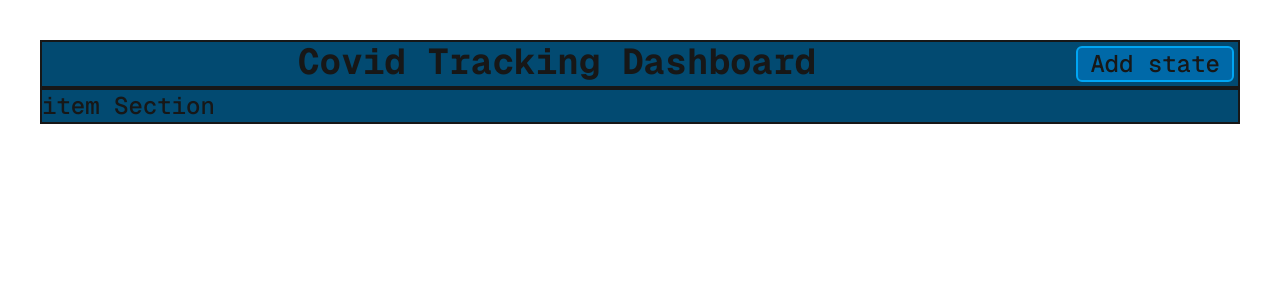
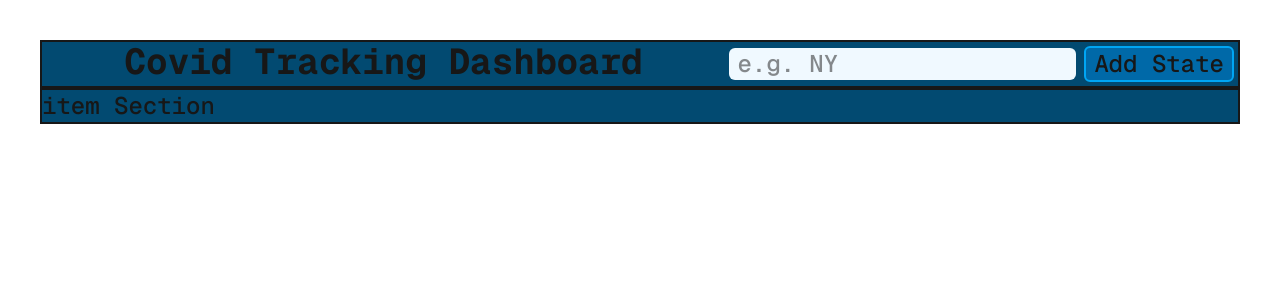
Before and after one commit to ehouse3/Covid-Tracker, a Next.js app in the folder covid-dashboard/: page / in a window 1280 px wide. Shown: the top 300 px of the page. Built offline with nearby package versions, Linux system fonts and the light colour scheme.

Commit message:
Add State form

```diff
--- a/covid-dashboard/app/layout.tsx
+++ b/covid-dashboard/app/layout.tsx
@@ -1,11 +1,6 @@
 import type { Metadata } from "next";
-import { Geist, Geist_Mono } from "next/font/google";
+import { Geist_Mono } from "next/font/google";
 import "./globals.css";
-
-const geistSans = Geist({
-  variable: "--font-geist-sans",
-  subsets: ["latin"],
-});
 
 const geistMono = Geist_Mono({
   variable: "--font-geist-mono",
--- a/covid-dashboard/app/page.tsx
+++ b/covid-dashboard/app/page.tsx
@@ -91,18 +91,38 @@ export default function Dashboard() {
     }
   }
 
+  const acceptStates = [
+  "AK", "AL", "AR", "AS", "AZ", "CA", "CO", "CT", "DC", "DE",
+  "FL", "GA", "GU", "HI", "IA", "ID", "IL", "IN", "KS", "KY",
+  "LA", "MA", "MD", "ME", "MI", "MN", "MO", "MP", "MS", "MT",
+  "NC", "ND", "NE", "NH", "NJ", "NM", "NV", "NY", "OH", "OK",
+  "OR", "PA", "PR", "RI", "SC", "SD", "TN", "TX", "UT", "VA",
+  "VI", "VT", "WA", "WI", "WV", "WY" ];
+  function handleSubmit(e:React.FormEvent<HTMLFormElement>) {
+    e.preventDefault();
+    const formData = new FormData(e.currentTarget);
+    const stateAbbrev = (formData.get("stateAbbrev") as string).toUpperCase();
+
+    if(acceptStates.includes(stateAbbrev)) {
+      addState({ id: undefined, abbrev: stateAbbrev });
+    }
+  }
+
   return (
     <main className="flex flex-row flex-wrap items-center mx-10 my-10 bg-sky-900 text-2xl font-mono font-medium tracking-normal">
       <div className="flex flex-row basis-full justify-between border-2">
         <div></div>
         <h1 className="text-4xl font-bold">Covid Tracking Dashboard</h1>
         <div>
-          <button
-            className="px-3 m-1 border-2 rounded-md border-sky-500 bg-sky-700 hover:bg-blue-600 hover:border-blue-500"
-            onClick={() => {addState({id:undefined, abbrev:"ST"});}}
-          >
-            Add state
-          </button>
+          <form onSubmit={handleSubmit}>
+            <input
+              name='stateAbbrev'
+              className="px-2 m-1 rounded-md text-neutral-900 bg-sky-50"
+              type="text" placeholder="e.g. NY" autoCapitalize="characters" />
+            <button
+              className="px-2 m-1 border-2 rounded-md border-sky-500 bg-sky-700 hover:bg-blue-600 hover:border-blue-500"
+              type="submit">Add State</button>
+          </form>
         </div>
       </div>
       <div className="basis-full border-2"> item Section
```
